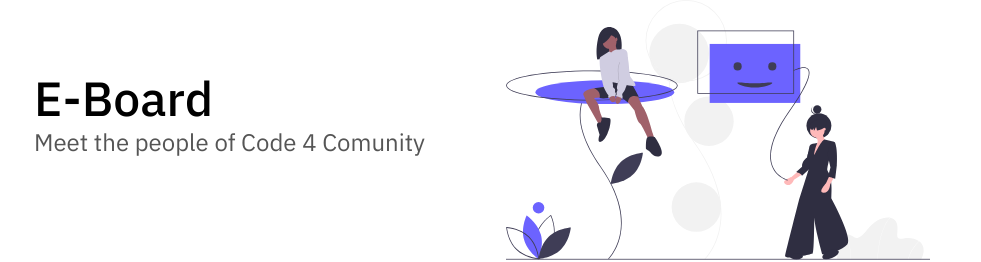
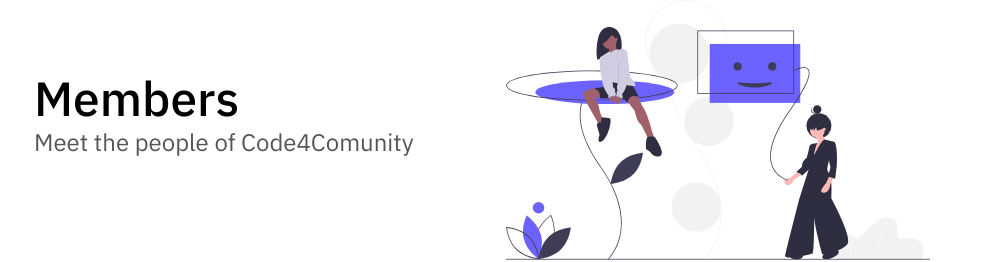
Before and after one commit to Code-4-Community/c4cneu.com, a React (Create React App) app: page /board in a window 1280 px wide. Shown: the part 122-384 px from the top of the page, without its empty margins (150-1131 px from the left). Built offline with nearby package versions, Linux system fonts and the light colour scheme.

Commit message:
PR comments and making icons into svg images

```diff
--- a/src/components/Board.tsx
+++ b/src/components/Board.tsx
@@ -38,15 +38,15 @@ const Template: React.FC = () => {
     <div>
       <Container maxWidth="md" className={classes.hero}>
         <Helmet>
-          <title>E-BOARD</title>
+          <title>Members</title>
           <meta
-            name="description"
-            content="The Code4Community E-Boards page."
+            name="E-Board"
+            content="Meet the people of Code4Comunity"
           />
         </Helmet>
         <Hero
-          title="E-Board"
-          subtitle="Meet the people of Code 4 Comunity"
+          title="Members"
+          subtitle="Meet the people of Code4Comunity"
           SvgNode={SVG}
         />
       </Container>
--- a/src/components/Member.tsx
+++ b/src/components/Member.tsx
@@ -120,7 +120,7 @@ const useStyles = makeStyles((theme) => ({
 }));
 
 interface MemberProps {
-  name: string;
+  readonly name: string;
   position: string;
   image: string;
   linkedin: string;
@@ -142,13 +142,12 @@ const Member: React.FC<MemberProps> = ({
           <a href={linkedin} rel="noopener noreferrer" target="_blank">
             <img
               className={classes.linkedin}
-              src="https://c4cneu-public.s3.us-east-2.amazonaws.com/Board/2020/icons/linkedin_icon.jpg"
-            />
+              src="https://c4cneu-public.s3.us-east-2.amazonaws.com/Board/2020/icons/linkedin_icon.svg"/>
           </a>
           <a href={'mailto:' + email} rel="noopener noreferrer" target="_blank">
             <img
               className={classes.mail}
-              src="https://c4cneu-public.s3.us-east-2.amazonaws.com/Board/2020/icons/mail_icon.jpg"
+              src="https://c4cneu-public.s3.us-east-2.amazonaws.com/Board/2020/icons/mail_icon.svg"
             />
           </a>
         </div>
```
